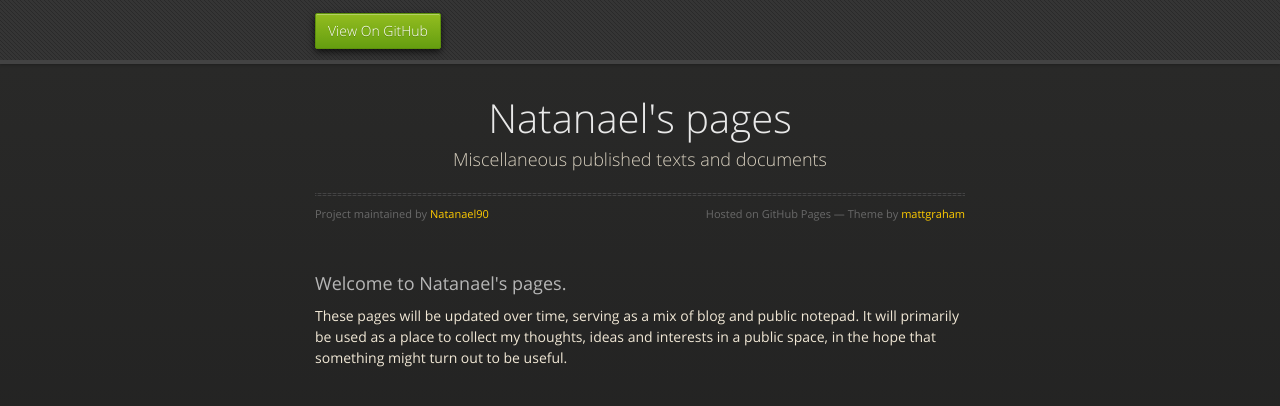
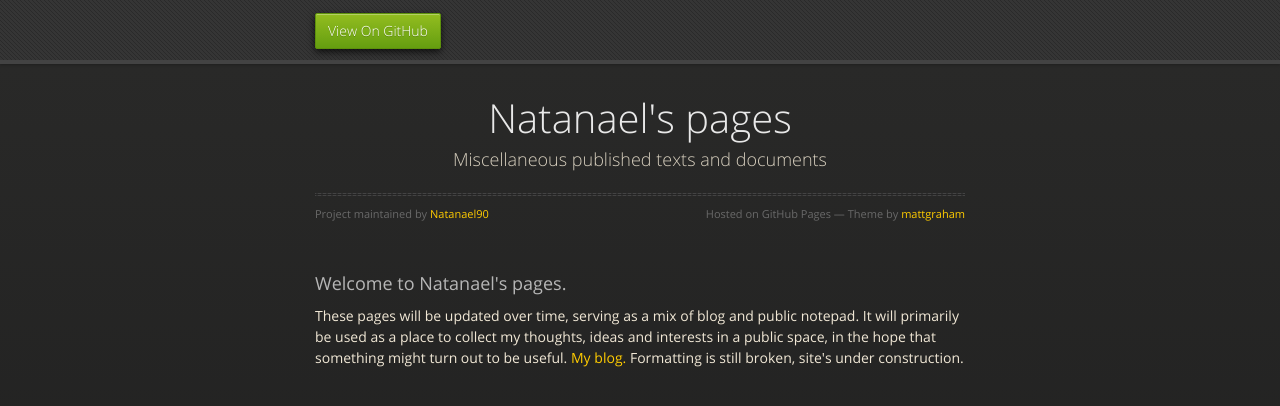
Before and after one commit to Natanael90/natanael90.github.io, a Jekyll site: the page index.html, which Jekyll copies as it is, in a window 1280 px wide. Shown: the top 406 px of the page. Built offline with Jekyll 4.4.1, drawn with Linux system fonts in a browser that asks for light colours; nearby versions of some CDN libraries.

Commit message:
Update index.html
Linking my blog

```diff
--- a/index.html
+++ b/index.html
@@ -38,7 +38,7 @@
         <h3>
 <a id="welcome-to-natanaels-pages" class="anchor" href="#welcome-to-natanaels-pages" aria-hidden="true"><span aria-hidden="true" class="octicon octicon-link"></span></a>Welcome to Natanael's pages.</h3>
 
-<p>These pages will be updated over time, serving as a mix of blog and public notepad. It will primarily be used as a place to collect my thoughts, ideas and interests in a public space, in the hope that something might turn out to be useful. </p>
+<p>These pages will be updated over time, serving as a mix of blog and public notepad. It will primarily be used as a place to collect my thoughts, ideas and interests in a public space, in the hope that something might turn out to be useful. <a href="/blog/">My blog.</a> Formatting is still broken, site's under construction. </p>
       </section>
 
     </div>
```
